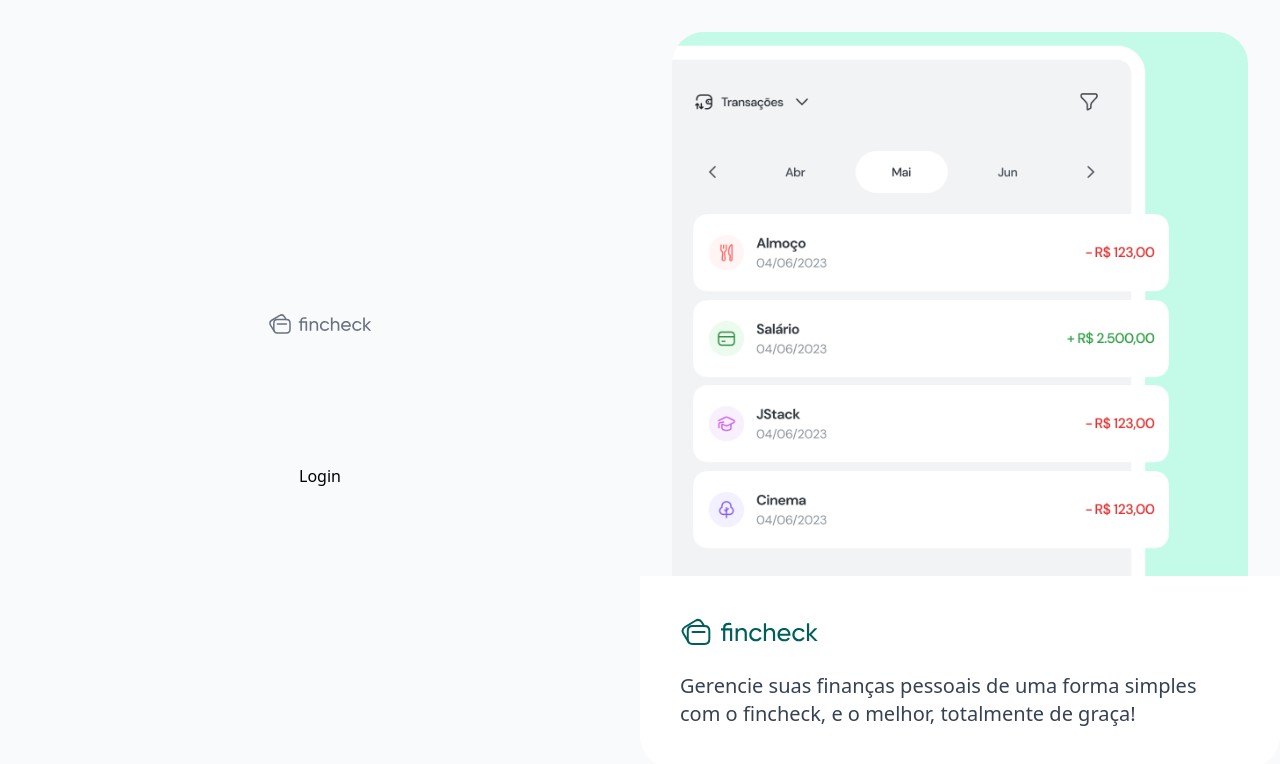
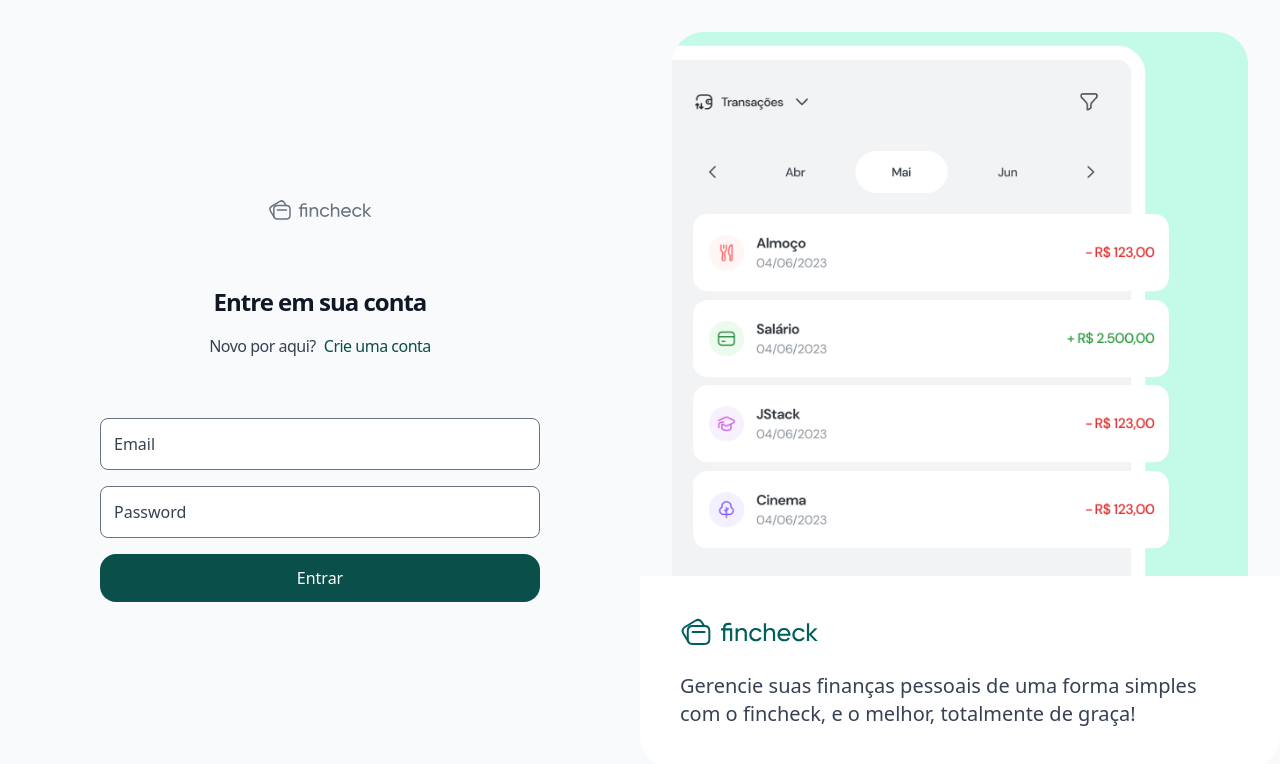
Before and after one commit to romeolacerda/fincheck, a React (Vite) app in the folder frontend/: page /login in a window 1280 px wide. Shown: the top 764 px of the page. Built offline with nearby package versions, Linux system fonts and the light colour scheme.

Commit message:
feat login and register pages

```diff
--- /dev/null
+++ b/frontend/src/components/Button.tsx
@@ -0,0 +1,11 @@
+import { ComponentProps } from "react";
+
+interface ButtonProps extends ComponentProps<'button'>{}
+
+export function Button(props: ButtonProps){
+    return (
+        <button {...props}
+        className="bg-teal-900 hover:bg-teal-800 disabled:bg-gray-100 px-6 h-12 rounded-2xl font-medium text-white disabled:text-gray-400 disabled:cursor-not-allowed transition:all active:bg-teal-950" />
+
+    )
+}
--- /dev/null
+++ b/frontend/src/components/Input.tsx
@@ -0,0 +1,28 @@
+import { ComponentProps } from "react";
+
+interface InputProps extends ComponentProps<"input"> {
+    name: string;
+}
+
+export function Input({ placeholder, name, id, ...props }: InputProps) {
+    const inputId = id ?? name;
+
+    return (
+        <div className="relative">
+            <input
+                name={name}
+                id={inputId}
+                {...props}
+                className="bg-white w-full rounded-lg border border-gray-500 px-3 h-[52px] text-gray-800 pt-4 placeholder-shown:pt-0 peer focus:border-gray-800 outline-none"
+                placeholder=""
+            />
+
+            <label
+                htmlFor={inputId}
+                className="absolute text-xs pointer-events-none left-[14px] top-2 text-gray-700 peer-placeholder-shown:text-base peer-placeholder-shown:top-3.5 transition-all"
+            >
+                {placeholder}
+            </label>
+        </div>
+    );
+}
--- a/frontend/src/view/layouts/AuthLayout.tsx
+++ b/frontend/src/view/layouts/AuthLayout.tsx
@@ -8,7 +8,7 @@ export function AuthLayout() {
             <div className="w-full h-full flex items-center justify-center flex-col gap-16 lg:w-1/2  ">
                 <Logo className="h-6 text-gray-500" />
 
-                <div className="mt-16 max-w-[504px] px-8">
+                <div className="w-full   max-w-[504px] px-8">
                     <Outlet />
                 </div>
             </div>
--- a/frontend/src/view/pages/Login/index.tsx
+++ b/frontend/src/view/pages/Login/index.tsx
@@ -1,5 +1,24 @@
-export function Login(){
+import { Link } from "react-router-dom";
+import { Button } from "../../../components/Button";
+import { Input } from "../../../components/Input";
+
+export function Login() {
     return (
-        <h1> Login </h1>
-    )
+        <>
+            <header className="flex flex-col items-center gap-4 text-center">
+                <h1 className="text-2xl font-bold text-gray-900 tracking-[-1px]">Entre em sua conta</h1>
+
+                <p className="space-x-2">
+                    <span className="text-gray-700 tracking-[-0.5px]">Novo por aqui?</span>
+                    <Link to={"/register"} className="tracking-[-0.5px] font-medium text-teal-900">Crie uma conta</Link>
+                </p>
+            </header>
+
+            <form className="mt-[60px] flex flex-col gap-4">
+                <Input type="email" name="email" placeholder="Email"/>
+                <Input type="password" name="password" placeholder="Password"/>
+                <Button type="submit" className="mt-2">Entrar</Button>
+            </form>
+        </>
+    );
 }
--- a/frontend/src/view/pages/Register/index.tsx
+++ b/frontend/src/view/pages/Register/index.tsx
@@ -1,5 +1,25 @@
+import { Link } from "react-router-dom";
+import { Button } from "../../../components/Button";
+import { Input } from "../../../components/Input";
+
 export function Register(){
     return (
-        <h1> Register </h1>
+        <>
+            <header className="flex flex-col items-center gap-4 text-center">
+                <h1 className="text-2xl font-bold text-gray-900 tracking-[-1px]">Crie sua conta</h1>
+
+                <p className="space-x-2">
+                    <span className="text-gray-700 tracking-[-0.5px]">Ja possui uma conta?</span>
+                    <Link to={"/login"} className="tracking-[-0.5px] font-medium text-teal-900">Fazer login</Link>
+                </p>
+            </header>
+
+            <form className="mt-[60px] flex flex-col gap-4">
+                <Input type="name" name="name" placeholder="Name"/>
+                <Input type="email" name="email" placeholder="Email"/>
+                <Input type="password" name="password" placeholder="Password"/>
+                <Button type="submit" className="mt-2">Criar conta</Button>
+            </form>
+        </>
     )
 }
```
